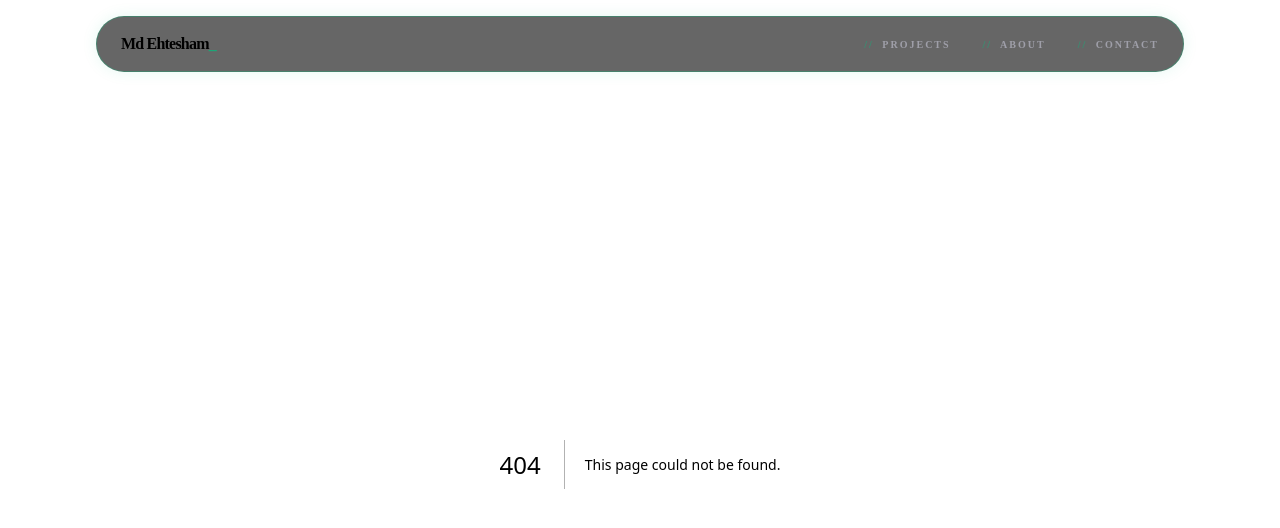
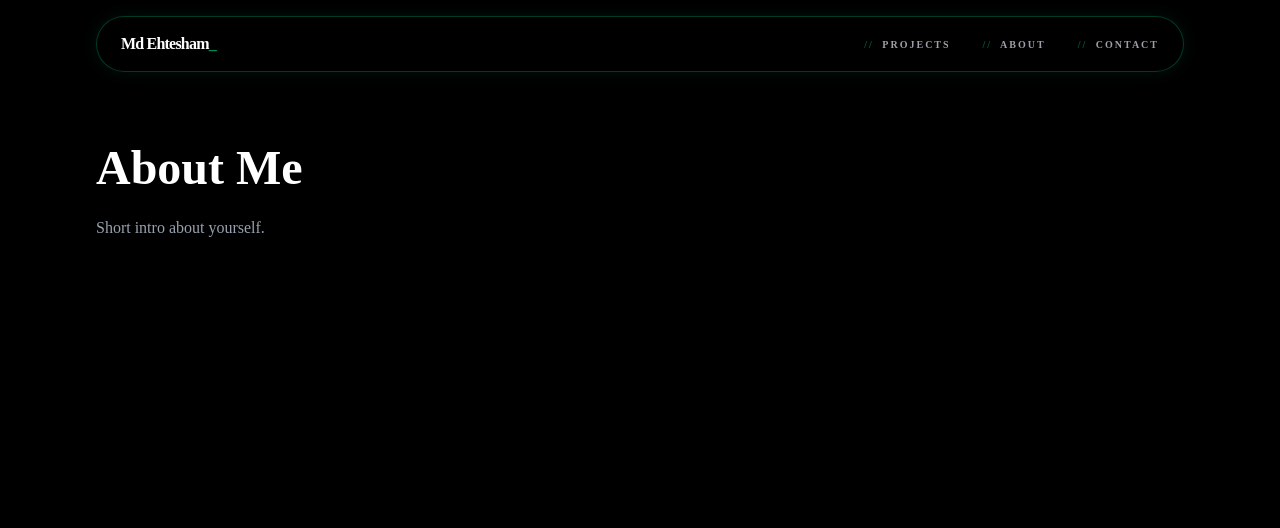
Before and after one commit to md-ehtesham57/portfolio, a Next.js app: page /about in a window 1280 px wide. Before the commit this address had no page. Shown: the top 528 px of the page. Built offline with nearby package versions, Linux system fonts and the light colour scheme.

Commit message:
Added 3 pages 1.About, 2.Contact, 3.Projects

```diff
--- /dev/null
+++ b/src/app/about/page.tsx
@@ -0,0 +1,17 @@
+import Container from "@/components/ui/Container";
+
+export default function AboutPage() {
+  return (
+    <section className="min-h-screen py-20">
+      <Container>
+        <h1 className="text-3xl md:text-5xl font-bold mb-6">
+          About Me
+        </h1>
+
+        <p className="text-gray-400">
+          Short intro about yourself.
+        </p>
+      </Container>
+    </section>
+  );
+}
--- /dev/null
+++ b/src/app/contact/page.tsx
@@ -0,0 +1,17 @@
+import Container from "@/components/ui/Container";
+
+export default function ContactPage() {
+  return (
+    <section className="min-h-screen py-20">
+      <Container>
+        <h1 className="text-3xl md:text-5xl font-bold mb-6">
+          Contact
+        </h1>
+
+        <p className="text-gray-400">
+          Your contact details here.
+        </p>
+      </Container>
+    </section>
+  );
+}
--- /dev/null
+++ b/src/app/projects/page.tsx
@@ -0,0 +1,17 @@
+import Container from "@/components/ui/Container";
+
+export default function ProjectsPage() {
+  return (
+    <section className="min-h-screen py-20">
+      <Container>
+        <h1 className="text-3xl md:text-5xl font-bold mb-10">
+          Projects
+        </h1>
+
+        <p className="text-gray-400">
+          This is where your projects will go.
+        </p>
+      </Container>
+    </section>
+  );
+}
--- a/src/components/sections/Hero.tsx
+++ b/src/components/sections/Hero.tsx
@@ -55,12 +55,12 @@ export default function Hero() {
               </div>
             </motion.div>
 
-            <motion.div variants={fadeInUp} className="flex flex-col md:flex-row gap-4 pt-4 w-full">
-              <a className="w-full sm:w-auto text-center px-6 py-3 border border-green-500 text-green-400 rounded-md hover:bg-green-500/10 transition">
+            <motion.div variants={fadeInUp} className="flex flex-col md:flex-row gap-6 pt-4 w-full">
+              <a className="w-full md:w-auto text-center px-6 py-3 border border-green-500 text-green-400 rounded-md hover:bg-green-500/10 transition">
                 &gt; view_projects
               </a>
 
-              <a className="w-full sm:w-auto text-center px-6 py-3 border border-gray-600 text-gray-300 rounded-md hover:border-green-400 hover:text-green-400 transition">
+              <a className="w-full md:w-auto text-center px-6 py-3 border border-gray-600 text-gray-300 rounded-md hover:border-green-400 hover:text-green-400 transition">
                 &gt; download_resume
               </a>
             </motion.div>
--- a/src/components/ui/Navbar.tsx
+++ b/src/components/ui/Navbar.tsx
@@ -16,14 +16,14 @@ export default function Navbar() {
 
           {/* Links */}
           <div className="hidden md:flex items-center gap-8 text-[10px] font-bold uppercase tracking-[0.2em] text-zinc-400">
-            <Link href="#projects" className="hover:text-emerald-400 transition-colors">
-              <span className="text-emerald-500/50 mr-1">//</span> projects
+            <Link href="/projects" className="hover:text-emerald-400 transition-colors">
+              <span className="text-emerald-500/50 mr-1">//</span> Projects
             </Link>
-            <Link href="#about" className="hover:text-emerald-400 transition-colors">
-              <span className="text-emerald-500/50 mr-1">//</span> about
+            <Link href="/about" className="hover:text-emerald-400 transition-colors">
+              <span className="text-emerald-500/50 mr-1">//</span> About
             </Link>
-            <Link href="#contact" className="hover:text-emerald-400 transition-colors">
-              <span className="text-emerald-500/50 mr-1">//</span> contact
+            <Link href="/contact" className="hover:text-emerald-400 transition-colors">
+              <span className="text-emerald-500/50 mr-1">//</span> Contact
             </Link>
           </div>
         </div>
```
